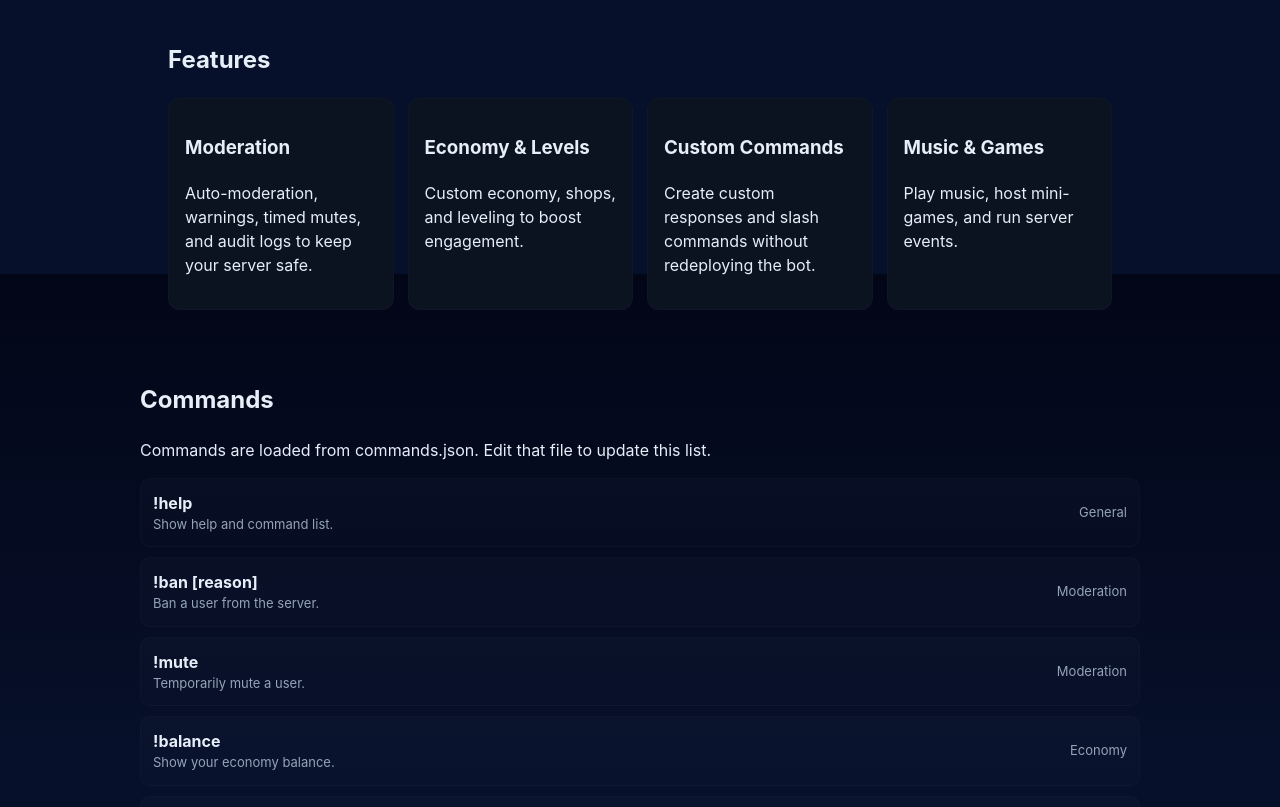
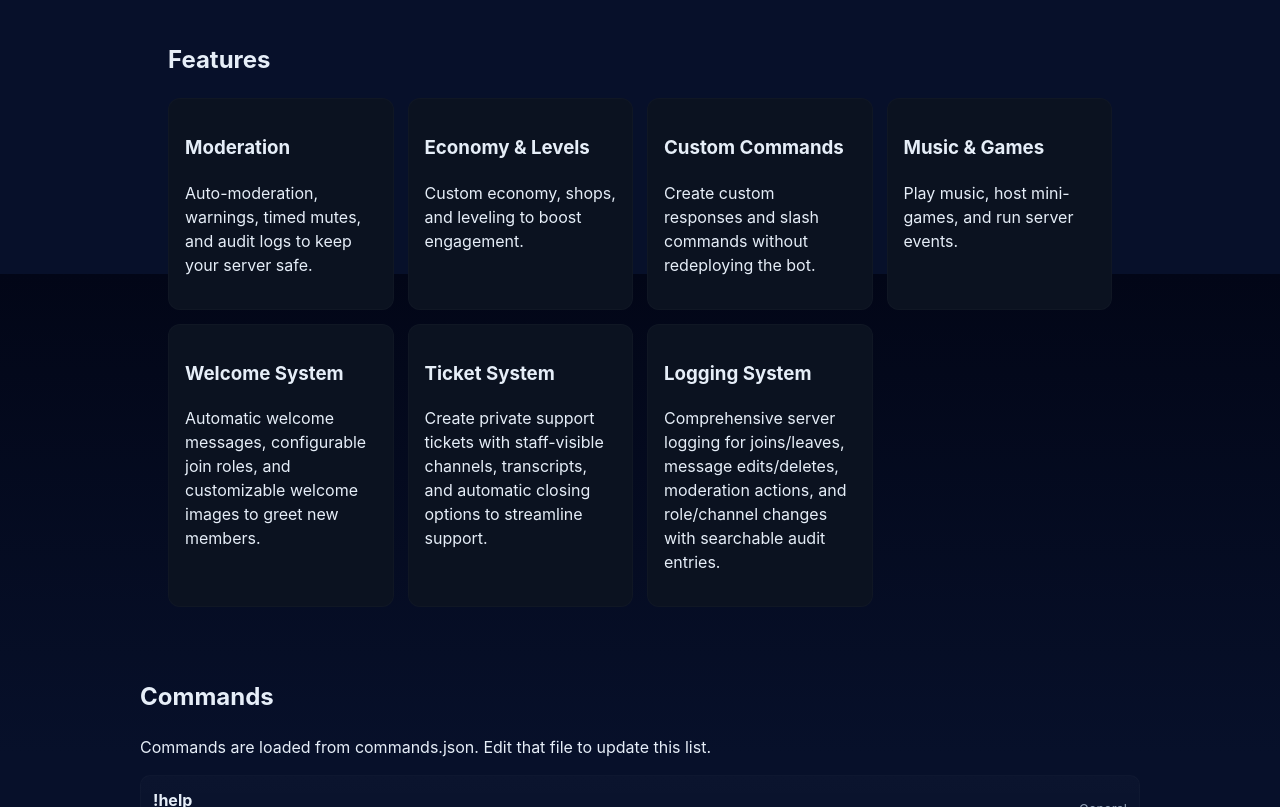
Before and after one commit to pineyromax875-lgtm/vivid-network, a plain HTML site: page index.html in a window 1280 px wide. Shown: the part 526-1333 px from the top of the page. Drawn offline with Linux system fonts and the light colour scheme.

Commit message:
Add Welcome, Ticket, and Logging features to features section

```diff
--- a/index.html
+++ b/index.html
@@ -77,6 +77,18 @@
           <h3>Music & Games</h3>
           <p>Play music, host mini-games, and run server events.</p>
         </div>
+        <div class="feature">
+          <h3>Welcome System</h3>
+          <p>Automatic welcome messages, configurable join roles, and customizable welcome images to greet new members.</p>
+        </div>
+        <div class="feature">
+          <h3>Ticket System</h3>
+          <p>Create private support tickets with staff-visible channels, transcripts, and automatic closing options to streamline support.</p>
+        </div>
+        <div class="feature">
+          <h3>Logging System</h3>
+          <p>Comprehensive server logging for joins/leaves, message edits/deletes, moderation actions, and role/channel changes with searchable audit entries.</p>
+        </div>
       </div>
     </section>
 
```
